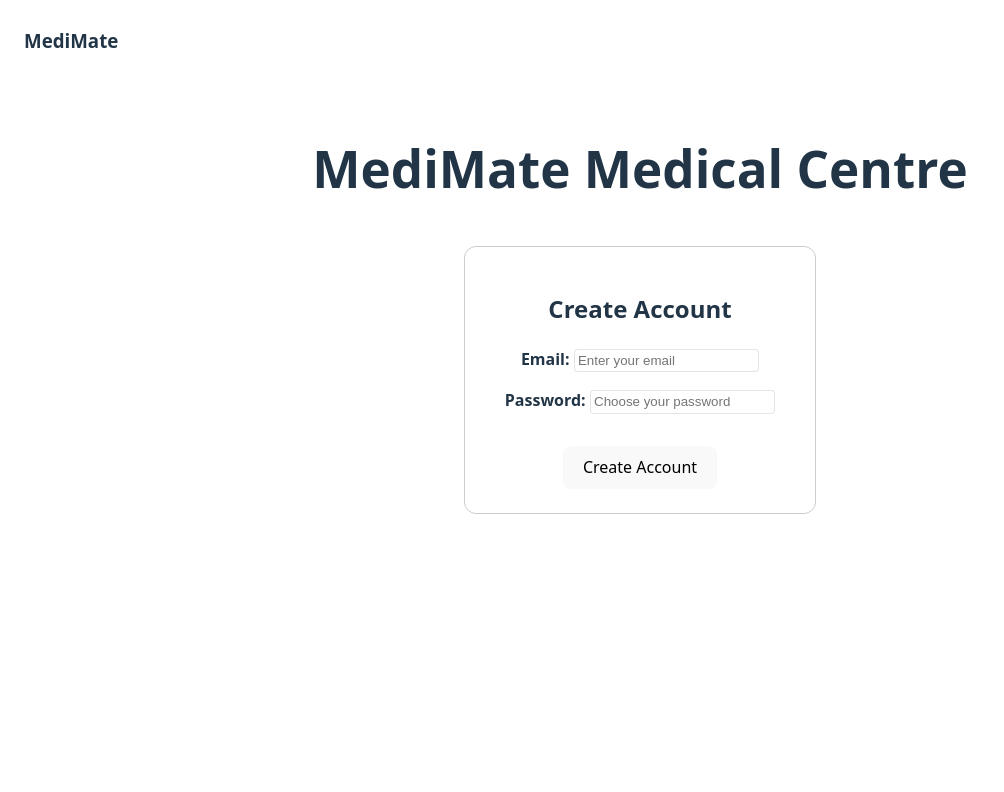
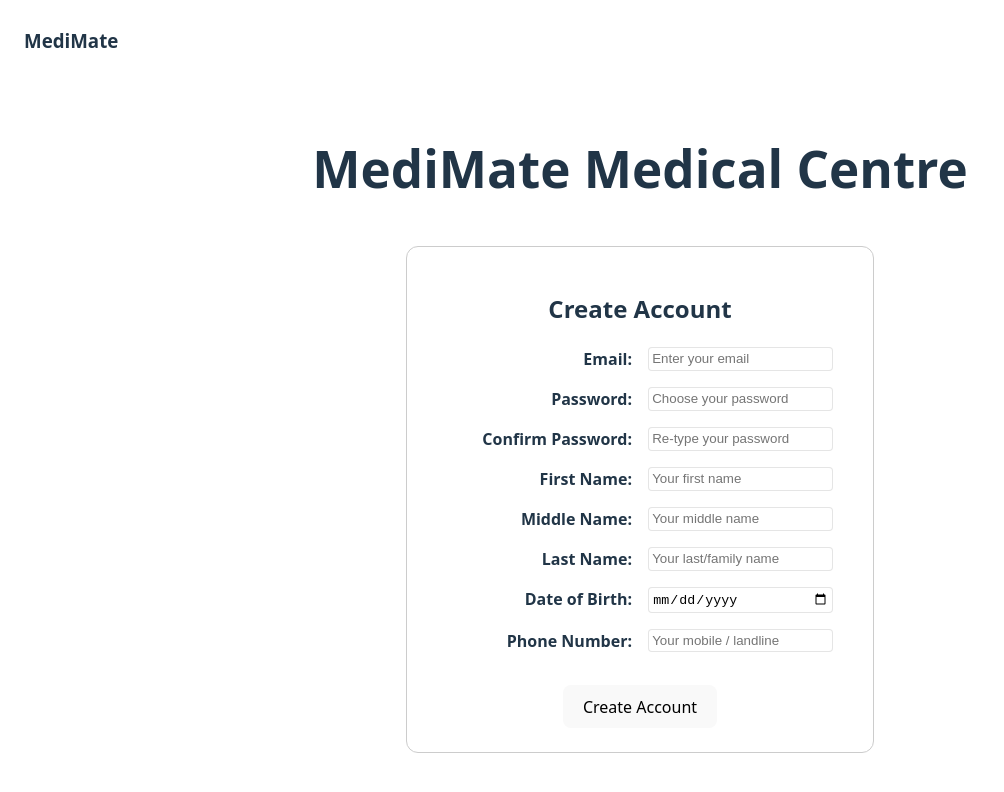
Before and after one commit to lillieharlow/MediMate-Front-End-Web-App, a React (Vite) app: page /signup in a window 1280 px wide. Shown: the top 792 px of the page, without its empty margins (0-1004 px from the left). Built offline with nearby package versions, Linux system fonts and the light colour scheme; no server answers.

Commit message:
refactor: Change /signup to require profile fields

```diff
--- a/src/components/ManageProfileCard.jsx
+++ b/src/components/ManageProfileCard.jsx
@@ -3,7 +3,7 @@ import { useEffect, useState } from 'react';
 import { getDoctorById, updateDoctor } from '../api/doctor';
 import { getPatientById, updatePatient } from '../api/patient';
 import { getStaffById, updateStaff } from '../api/staff';
-import { FormErrorSpan, StyledForm, StyledInput } from '../style/componentStyles';
+import { FormErrorSpan, InputGrid, StyledForm, StyledInput } from '../style/componentStyles';
 
 export default function ManageProfileCard({ userInfo, onProfileUpdated }) {
   const [firstName, setFirstName] = useState('');
@@ -92,9 +92,10 @@ export default function ManageProfileCard({ userInfo, onProfileUpdated }) {
   return (
     <div data-testid="app-profile-card">
       <StyledForm onSubmit={handleManageProfile}>
-        <label>
-          First Name:{' '}
+        <InputGrid>
+          <label htmlFor="input-first-name">First Name:</label>
           <StyledInput
+            id="input-first-name"
             type="text"
             value={firstName}
             onChange={event => setFirstName(event.target.value)}
@@ -102,22 +103,24 @@ export default function ManageProfileCard({ userInfo, onProfileUpdated }) {
             required
             data-testid="app-profile-form-input-firstname"
           />
-        </label>
+
           {userInfo.userType === 'patient' && (
-          <label>
-            Middle Name:{' '}
+            <>
+              <label htmlFor="input-middle-name">Middle Name:</label>
               <StyledInput
+                id="input-middle-name"
                 type="text"
                 value={middleName}
                 onChange={event => setMiddleName(event.target.value)}
                 placeholder="Middle name"
                 data-testid="app-profile-form-input-middlename"
               />
-          </label>
+            </>
           )}
-        <label>
-          Last Name:{' '}
+
+          <label htmlFor="input-last-name">Last Name:</label>
           <StyledInput
+            id="input-last-name"
             type="text"
             value={lastName}
             onChange={event => setLastName(event.target.value)}
@@ -125,22 +128,21 @@ export default function ManageProfileCard({ userInfo, onProfileUpdated }) {
             required
             data-testid="app-profile-form-input-lastname"
           />
-        </label>
+
           {userInfo.userType === 'patient' && (
             <>
-            <label>
-              Date of Birth:{' '}
+              <label htmlFor="input-dob">Date of Birth:</label>
               <StyledInput
+                id="input-dob"
                 type="date"
                 value={dob}
                 onChange={event => setDob(event.target.value)}
                 required
                 data-testid="app-profile-form-input-dob"
               />
-            </label>
-            <label>
-              Phone Number:{' '}
+              <label htmlFor="input-phone">Phone Number:</label>
               <StyledInput
+                id="input-phone"
                 type="tel"
                 value={phoneNumber}
                 onChange={event => setPhoneNumber(event.target.value)}
@@ -148,24 +150,23 @@ export default function ManageProfileCard({ userInfo, onProfileUpdated }) {
                 required
                 data-testid="app-profile-form-input-phone"
               />
-            </label>
             </>
           )}
+
           {userInfo.userType === 'doctor' && (
             <>
-            <label>
-              Shift Start:{' '}
+              <label htmlFor="input-shift-start">Shift Start:</label>
               <StyledInput
+                id="input-shift-start"
                 type="time"
                 value={shiftStart}
                 onChange={event => setShiftStart(event.target.value)}
                 required
                 data-testid="app-profile-form-input-shift-start"
               />
-            </label>
-            <label>
-              Shift End:{' '}
+              <label htmlFor="input-shift-end">Shift End:</label>
               <StyledInput
+                id="input-shift-end"
                 type="time"
                 value={shiftEnd}
                 onChange={event => setShiftEnd(event.target.value)}
@@ -173,9 +174,9 @@ export default function ManageProfileCard({ userInfo, onProfileUpdated }) {
                 required
                 data-testid="app-profile-form-input-shift-end"
               />
-            </label>
             </>
           )}
+        </InputGrid>
 
         <FormErrorSpan id="login-error-span" className={isError ? 'error' : ''}>
           {message}
--- a/src/components/SignupForm.jsx
+++ b/src/components/SignupForm.jsx
@@ -2,27 +2,28 @@
 
 import { useState } from 'react';
 import { useNavigate } from 'react-router';
-import styled from 'styled-components';
 import { signupRequest } from '../api/auth';
-import { DialogCard, FormErrorSpan, StyledForm } from '../style/componentStyles';
+import {
+  DialogCard,
+  FormErrorSpan,
+  InputGrid,
+  StyledForm,
+  StyledInput,
+} from '../style/componentStyles';
 
 // TODO: Update styling for input to reflect front-end validation once done
-const StyledInput = styled.input`
-  padding: 0.2rem;
-  border-radius: 4px;
-  outline: none;
-  border: 1px solid rgba(204, 204, 204, 0.5);
 
-  &:focus {
-    border: 1.5px solid rgba(0, 123, 255, 0.5);
-    box-shadow: 0 0 0 2px rgba(0, 123, 255, 0.2);
-    color: black;
-  }
-`;
-
-export default function SignupForm() {
+export default function SignupForm({ userType = 'patient', staffCreated }) {
   const [email, setEmail] = useState('');
   const [password, setPassword] = useState('');
+  const [confirmPassword, setConfirmPassword] = useState('');
+  const [firstName, setFirstName] = useState('');
+  const [middleName, setMiddleName] = useState('');
+  const [lastName, setLastName] = useState('');
+  const [dob, setDob] = useState('');
+  const [phone, setPhone] = useState('');
+  const [shiftStart, setShiftStart] = useState('');
+  const [shiftEnd, setShiftEnd] = useState('');
   const [isError, setIsError] = useState(false);
   const [message, setMessage] = useState('');
   const navigate = useNavigate();
@@ -33,11 +34,26 @@ export default function SignupForm() {
     setMessage('');
 
     try {
-      const signupSuccess = await signupRequest({ email, password });
+      if (password !== confirmPassword)
+        throw new Error('Confirm password must be the same as password!');
+
+      const signupSuccess = await signupRequest({
+        email,
+        password,
+        firstName,
+        middleName,
+        lastName,
+        dateOfBirth: dob,
+        phone,
+      });
 
       if (signupSuccess) {
-        setMessage('Patient account created! Redirecting to login page...');
-        // TODO: redirect to /login after timeout
+        setMessage(
+          staffCreated
+            ? 'Account created'
+            : 'Patient account created! Redirecting to login page...',
+        );
+        if (staffCreated) return;
         setTimeout(
           () => {
             navigate('/login');
@@ -54,28 +70,119 @@ export default function SignupForm() {
     <DialogCard>
       <h2 data-testid="app-signup-heading">Create Account</h2>
       <StyledForm onSubmit={handleSignupSubmit} data-testid="app-signup-form">
-        <label>
-          Email:{' '}
+        <InputGrid>
+          <label htmlFor="signup-email">Email:</label>
           <StyledInput
+            id="signup-email"
             type="email"
             value={email}
             onChange={event => setEmail(event.target.value)}
-            placeholder="Enter your email"
+            placeholder={staffCreated ? 'Enter email' : 'Enter your email'}
             required
             data-testid="app-signup-form-input-email"
           />
-        </label>
-        <label>
-          Password:{' '}
+
+          <label htmlFor="signup-password">Password:</label>
           <StyledInput
+            id="signup-password"
             type="password"
             value={password}
             onChange={event => setPassword(event.target.value)}
-            placeholder="Choose your password"
+            placeholder={staffCreated ? 'Enter password' : 'Choose your password'}
             required
             data-testid="app-signup-form-input-password"
           />
-        </label>
+
+          <label htmlFor="signup-confirm-password">Confirm Password:</label>
+          <StyledInput
+            id="signup-confirm-password"
+            type="password"
+            value={confirmPassword}
+            onChange={event => setConfirmPassword(event.target.value)}
+            placeholder={staffCreated ? 'Re-type password' : 'Re-type your password'}
+            required
+            data-testid="app-signup-form-input-password-confirm"
+          />
+
+          <label htmlFor="signup-firstname">First Name:</label>
+          <StyledInput
+            id="signup-firstname"
+            type="text"
+            value={firstName}
+            onChange={event => setFirstName(event.target.value)}
+            placeholder={staffCreated ? 'User first name' : 'Your first name'}
+            required
+            data-testid="app-signup-form-input-firstname"
+          />
+          {userType === 'patient' && (
+            <>
+              <label htmlFor="signup-middlename">Middle Name:</label>
+              <StyledInput
+                id="signup-middlename"
+                type="text"
+                value={middleName}
+                onChange={event => setMiddleName(event.target.value)}
+                placeholder={staffCreated ? 'User middle name' : 'Your middle name'}
+                data-testid="app-signup-form-input-middlename"
+              />
+            </>
+          )}
+
+          <label htmlFor="signup-lastname">Last Name:</label>
+          <StyledInput
+            id="signup-lastname"
+            type="text"
+            value={lastName}
+            onChange={event => setLastName(event.target.value)}
+            placeholder={staffCreated ? 'User last name' : 'Your last/family name'}
+            data-testid="app-signup-form-input-lastname"
+          />
+          {userType === 'patient' && (
+            <>
+              <label htmlFor="signup-dob">Date of Birth:</label>
+              <StyledInput
+                id="signup-dob"
+                type="date"
+                value={dob}
+                onChange={event => setDob(event.target.value)}
+                data-testid="app-signup-form-input-dob"
+              />
+
+              <label htmlFor="signup-phone">Phone Number:</label>
+              <StyledInput
+                id="signup-phone"
+                type="tel"
+                value={phone}
+                onChange={event => setPhone(event.target.value)}
+                placeholder={staffCreated ? 'Phone #' : 'Your mobile / landline'}
+                data-testid="app-signup-form-input-phone"
+              />
+            </>
+          )}
+          {userType === 'doctor' && (
+            <>
+              <label htmlFor="signup-shiftstart">Shift Start Time:</label>
+              <StyledInput
+                id="signup-shiftstart"
+                type="time"
+                value={shiftStart}
+                required
+                onChange={event => setShiftStart(event.target.value)}
+                data-testid="app-signup-form-input-shiftstart"
+              />
+              <label htmlFor="signup-shiftend">Shift End Time:</label>
+              <StyledInput
+                id="signup-shiftend"
+                type="time"
+                value={shiftEnd}
+                required
+                onChange={event => setShiftEnd(event.target.value)}
+                data-testid="app-signup-form-input-shiftend"
+              />
+            </>
+          )}
+        </InputGrid>
+
         <FormErrorSpan id="signup-error-span" className={isError ? 'error' : ''}>
           {message}
         </FormErrorSpan>
--- a/src/style/componentStyles.js
+++ b/src/style/componentStyles.js
@@ -73,6 +73,18 @@ export const StyledForm = styled.form`
   gap: 1rem;
   > label {
     font-weight: bold;
+  }
+`;
+
+export const InputGrid = styled.div`
+  display: grid;
+  grid-template-columns: repeat(2, 1fr);
+  gap: 1rem;
+  width: 100%;
+  align-items: start;
+  > label {
+    font-weight: bold;
+    text-align: right;
   }
 `;
 
```
Also changed, not shown: src/api/auth.js (+23 -4 lines). Lines whose indentation alone changed are shown as unchanged.
